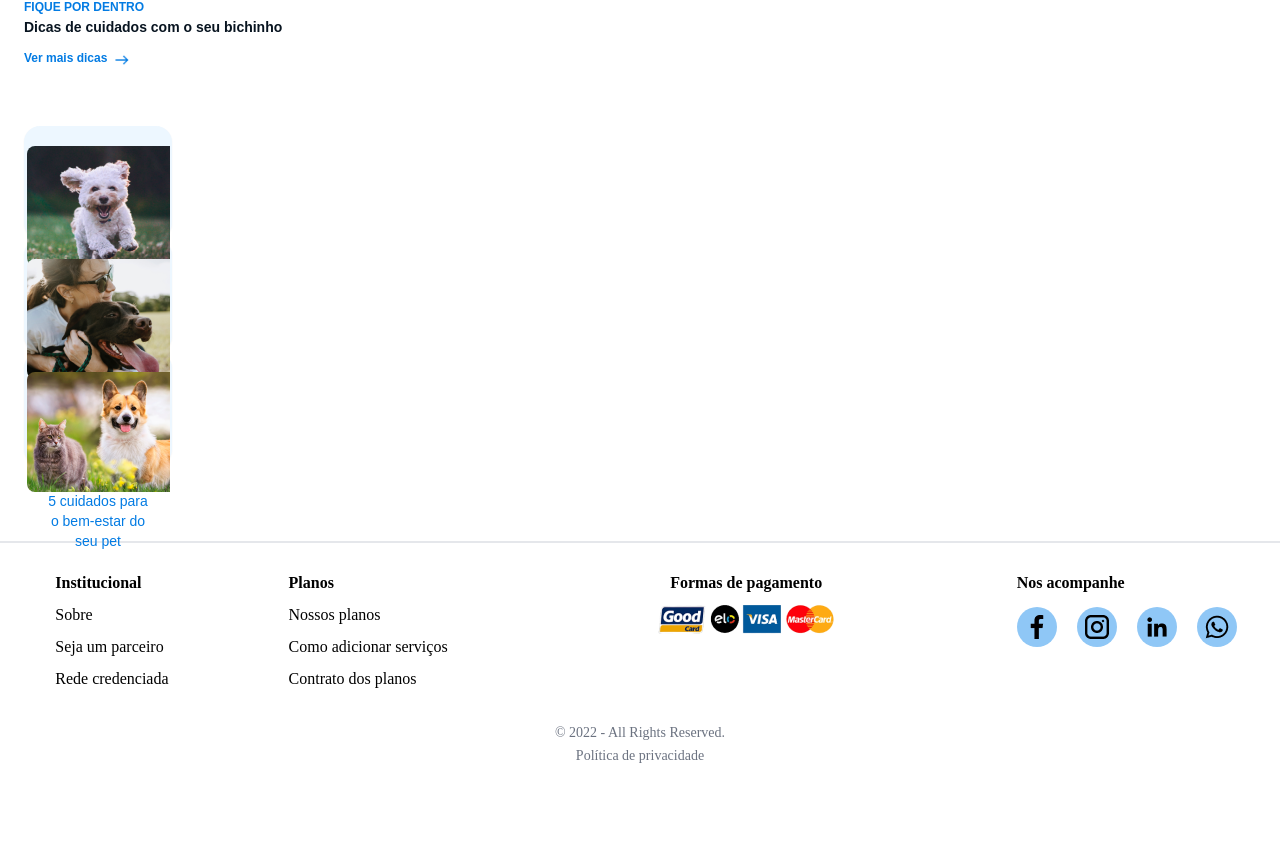
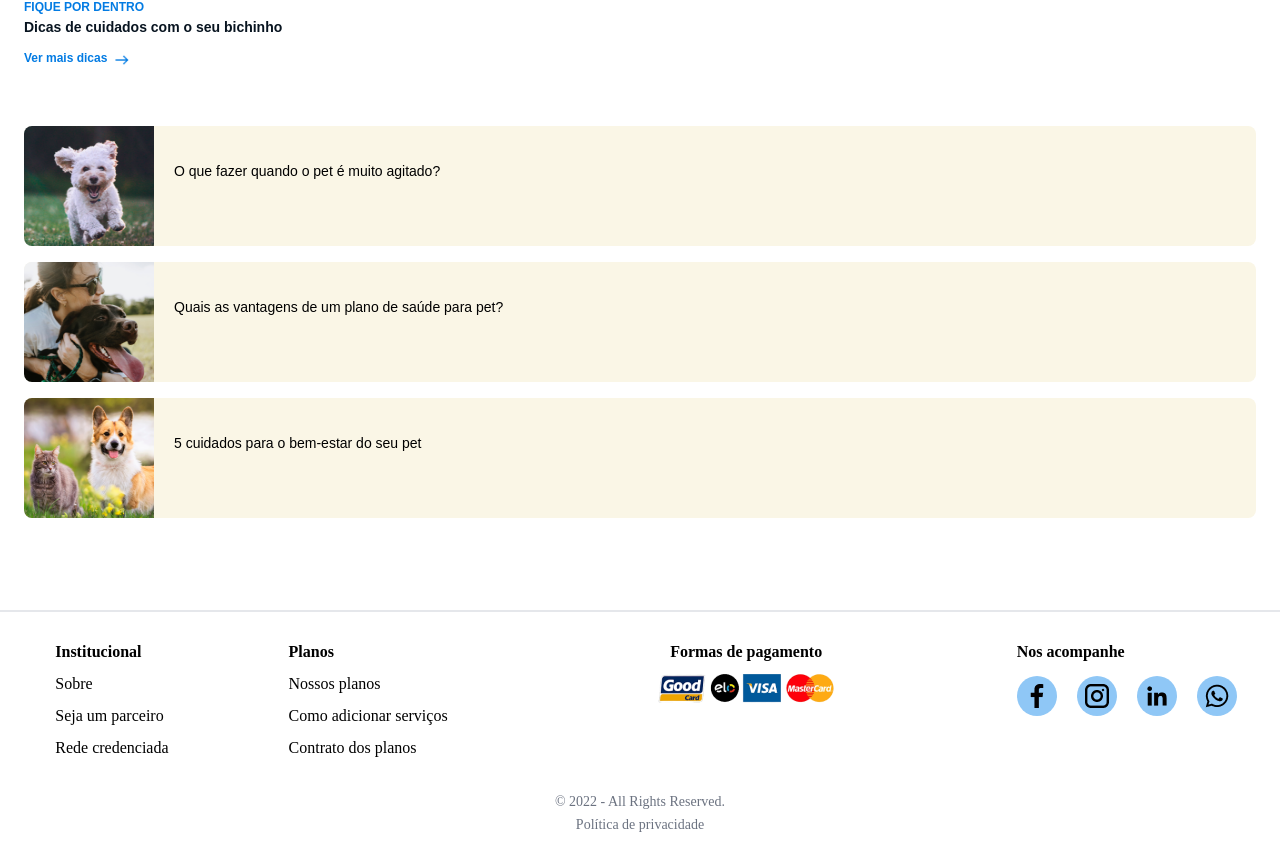
Before and after one commit to StaticDreamstate/GamaBoss, a React (Vite) app in the folder frontend/: page /homeLogout in a window 1280 px wide. Shown: the part 1335-2179 px from the top of the page. Before the commit the page ends 2110 px from the top, so only its background shows below. Built offline with nearby package versions, Linux system fonts and the light colour scheme.

Commit message:
arruma erro

```diff
--- a/frontend/src/components/CardPets/index.tsx
+++ b/frontend/src/components/CardPets/index.tsx
@@ -7,14 +7,10 @@ interface ICarPetProps {
 
 export default function CardPets(props: ICarPetProps) {
     return (
-    <a
-      href={props.redirect}
-      className="bg-card grid place-items-center w-[148px] h-[113px] pt-5 text-center text-primary-blue-1 rounded-2xl shadow-sm"
-    >
-      <img className="rounded-l-lg " src={props.imagePet} alt="" />
-      <p className="mx-5 font-500 text-mobile-size-14px font-libre leading-[19.6px] ">
-        {props.texto}
-      </p>
+        <a href={props.redirect} className="flex h-[120px] mb-4 rounded-lg border-solid border-0 bg-[#FAF6E6]">
+                <img className="rounded-l-lg w-[130px]" src={props.imagePet} alt="" />
+                <p className="mx-5 my-9 font-500 text-mobile-size-14px font-libre leading-[19.6px] ">{props.texto}</p>
+
         </a>
     );
 }
```
Lines whose indentation alone changed are shown as unchanged.
